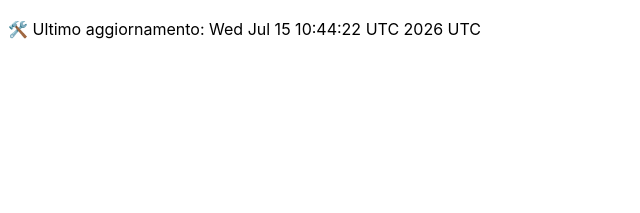
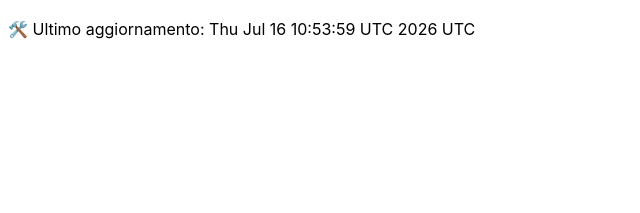
Before and after one commit to DanteTrb/DanteTrb.github.io, a Jekyll site: the page built from badges.md, in a window 1280 px wide. Shown: the top 213 px of the page, without its empty margins (0-640 px from the left). Built offline with Jekyll 4.4.1, drawn with Linux system fonts in a browser that asks for light colours; our own code applies the rules of GitHub Pages for plain Markdown files.

Commit message:
🛠️ Aggiornamento automatico badge

```diff
--- a/badges.md
+++ b/badges.md
@@ -1 +1 @@
-🛠️ Ultimo aggiornamento: Wed Jul 15 10:44:22 UTC 2026 UTC
+🛠️ Ultimo aggiornamento: Thu Jul 16 10:53:59 UTC 2026 UTC
```
